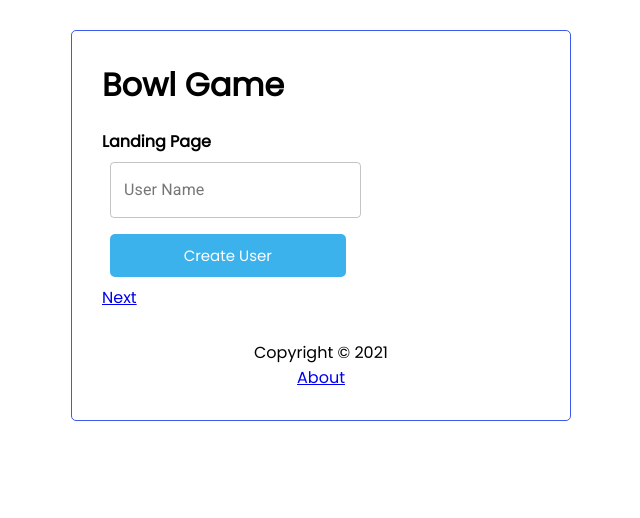
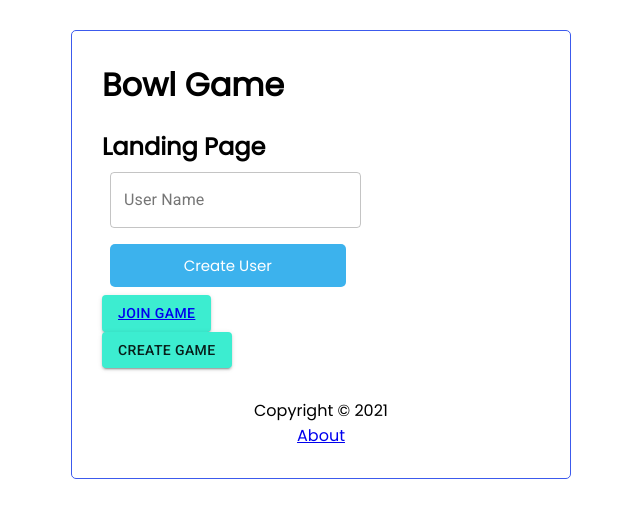
Before and after one commit to The-Code-Cupboard/bowl-game, a React (Create React App) app: page / in a window 1280 px wide. Shown: the top 518 px of the page, without its empty margins (319-959 px from the left). Built offline with nearby package versions, Linux system fonts and the light colour scheme; no server answers.

Commit message:
created a Modal with Material UI

```diff
--- /dev/null
+++ b/src/views/Landing/CreateGameModal.js
@@ -0,0 +1,62 @@
+import React from "react";
+import { makeStyles } from "@material-ui/core/styles";
+import Modal from "@material-ui/core/Modal";
+import { Button } from "@material-ui/core/";
+
+function getModalStyle() {
+  return {
+    top: `50%`,
+    left: `50%`,
+    transform: `translate(-50%, -50%)`,
+  };
+}
+
+const useStyles = makeStyles((theme) => ({
+  paper: {
+    position: "absolute",
+    width: 600,
+    backgroundColor: theme.palette.background.paper,
+    border: "2px solid #000",
+    boxShadow: theme.shadows[5],
+    padding: theme.spacing(2, 4, 3),
+  },
+}));
+
+export default function CreateGameModal() {
+  const classes = useStyles();
+  // getModalStyle is not a pure function, we roll the style only on the first render
+  const [modalStyle] = React.useState(getModalStyle);
+  const [open, setOpen] = React.useState(false);
+
+  const handleOpen = () => {
+    setOpen(true);
+  };
+
+  const handleClose = () => {
+    setOpen(false);
+  };
+
+  const body = (
+    <div style={modalStyle} className={classes.paper}>
+      <h2 id="simple-modal-title">Text in a modal</h2>
+      <p id="simple-modal-description">Test Modal Text</p>
+      <Button onClick={handleClose}>Close</Button>
+    </div>
+  );
+
+  return (
+    <div>
+      <Button variant="contained" color="secondary" onClick={handleOpen}>
+        Create Game
+      </Button>
+      <Modal
+        open={open}
+        onClose={handleClose}
+        aria-labelledby="simple-modal-title"
+        aria-describedby="simple-modal-description"
+      >
+        {body}
+      </Modal>
+    </div>
+  );
+}
--- a/src/views/Landing/Landing.js
+++ b/src/views/Landing/Landing.js
@@ -1,6 +1,8 @@
+import { Button } from "@material-ui/core";
 import { Link } from "react-router-dom";
 import UserNameBox from "../../common/UserNameBox";
 import { postUser } from "../../services/http_services";
+import CreateGameModal from "./CreateGameModal";
 
 const Landing = ({ userId }) => {
   const addUser = async (myUsername) => {
@@ -9,9 +11,12 @@ const Landing = ({ userId }) => {
 
   return (
     <div className="landing">
-      <h4>Landing Page</h4>
+      <h2>Landing Page</h2>
       <UserNameBox onAdd={addUser} />
-      <Link to="/lobby">Next</Link>
+      <Button variant="contained" color="secondary">
+        <Link to="/lobby">Join Game</Link>
+      </Button>
+      <CreateGameModal></CreateGameModal>
     </div>
   );
 };
```
